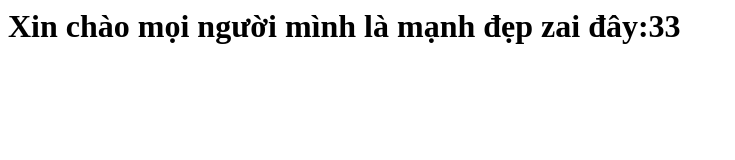
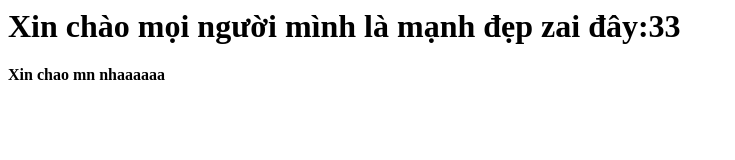
Before and after one commit to NgTienManh28/git, a plain HTML site: page index.html in a window 1280 px wide. Shown: the whole page, without its empty margins (0-735 px from the left). Drawn offline with Linux system fonts and the light colour scheme.

Commit message:
Update index.html

```diff
--- a/index.html
+++ b/index.html
@@ -1 +1,2 @@
 <h1>Xin chào mọi người mình là mạnh đẹp zai đây:33</h1>
+<b>Xin chao mn nhaaaaaa</b>
```
